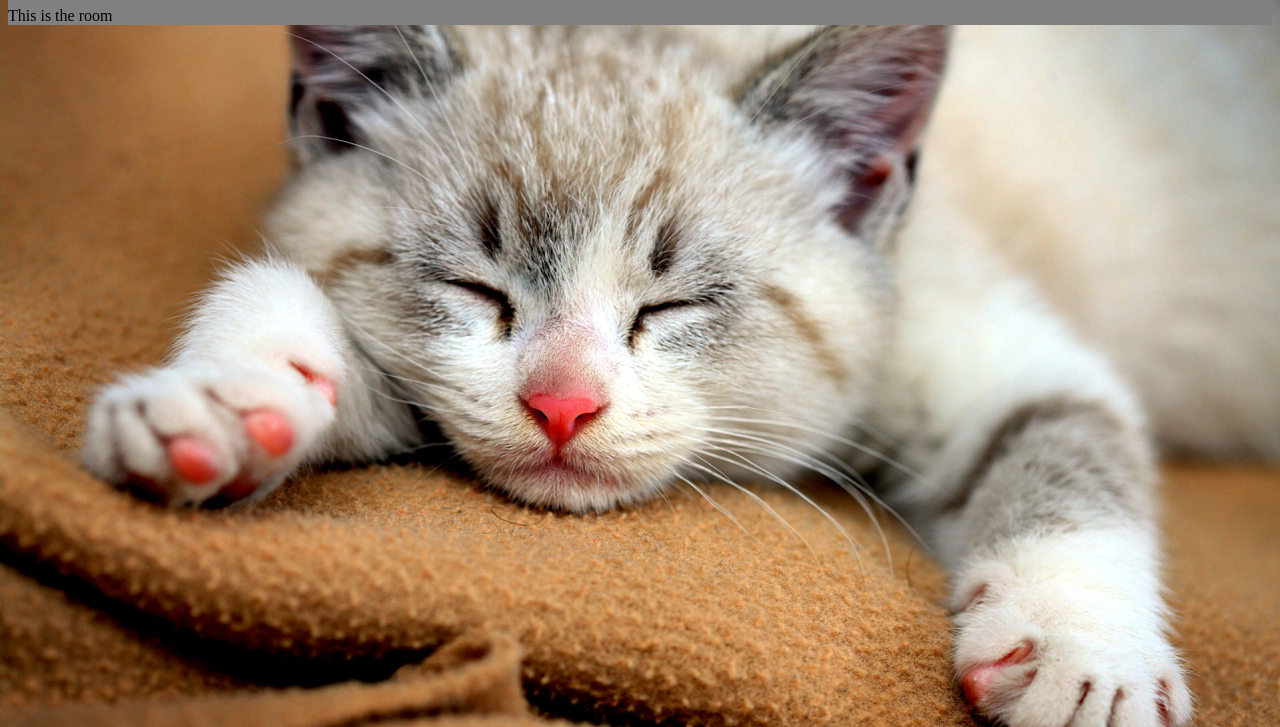
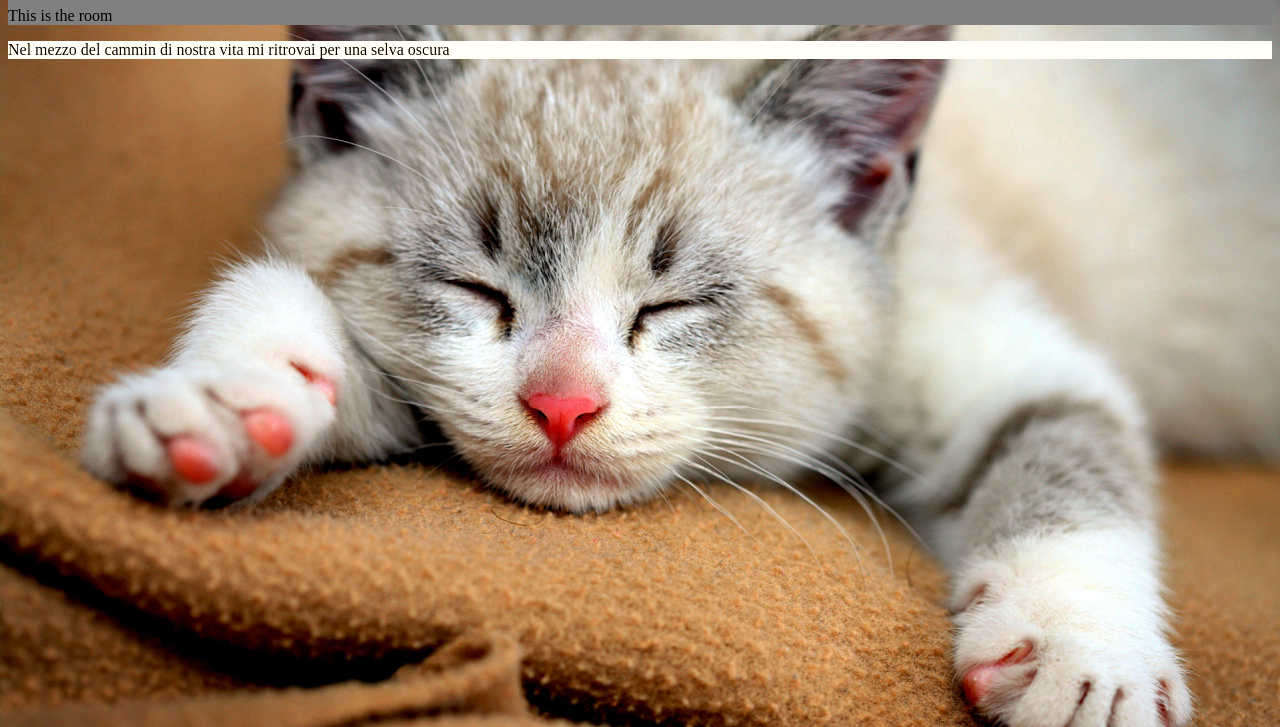
Before and after one commit to Quietis/WebProg, a plain HTML site: page index.html in a window 1280 px wide. Shown: the part 73-800 px from the top of the page. Drawn offline with Linux system fonts and the light colour scheme.

Commit message:
Added some Dante to this Inferno

```diff
--- a/index.html
+++ b/index.html
@@ -10,5 +10,9 @@
       <h1>50 Shades</h1>
       <p id="room">This is the room</p>
     </main>
+
+    <div class="box">
+      <p>Nel mezzo del cammin di nostra vita mi ritrovai per una selva oscura</p>
+    </div>
   </body>
 </html>
--- a/style.css
+++ b/style.css
@@ -6,3 +6,8 @@ body {
 main {
   background-color: grey;
 }
+
+.box {
+  background-color: white;
+  filter: sepia(50%);
+}
```
